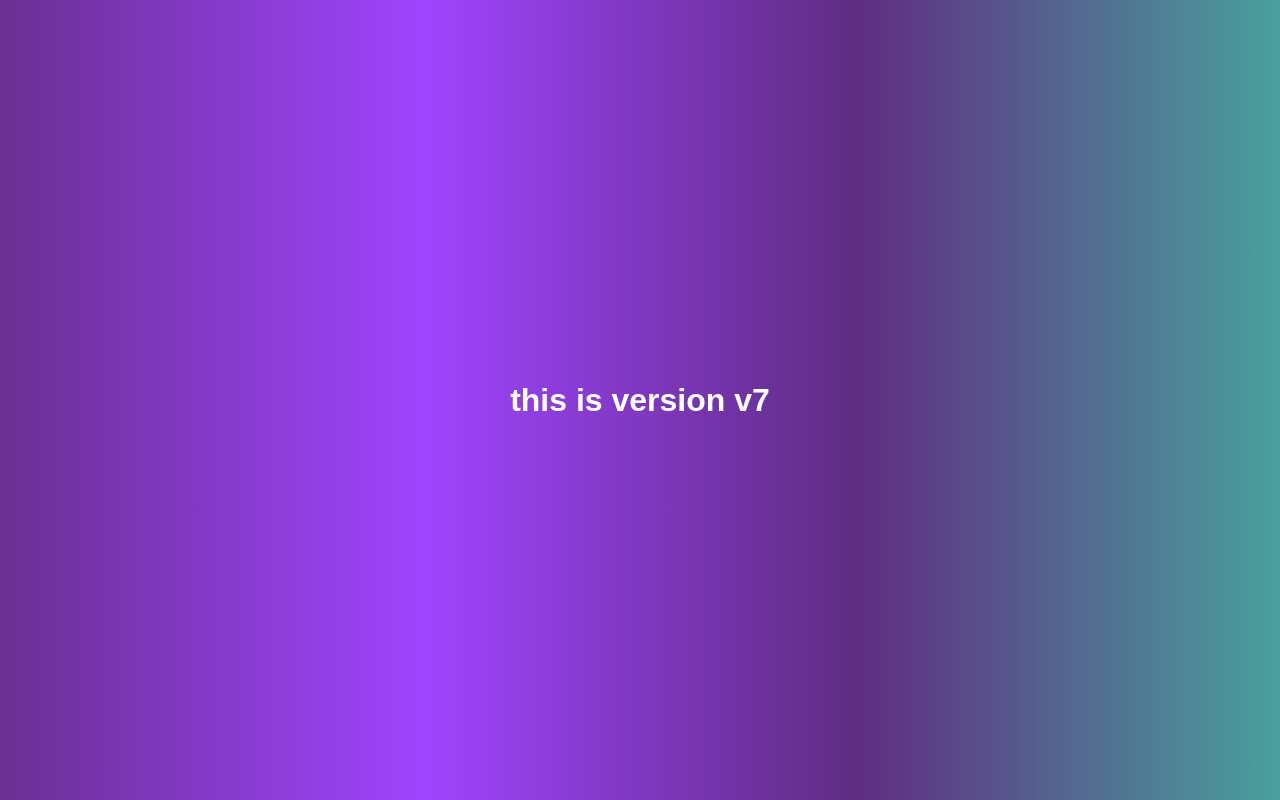
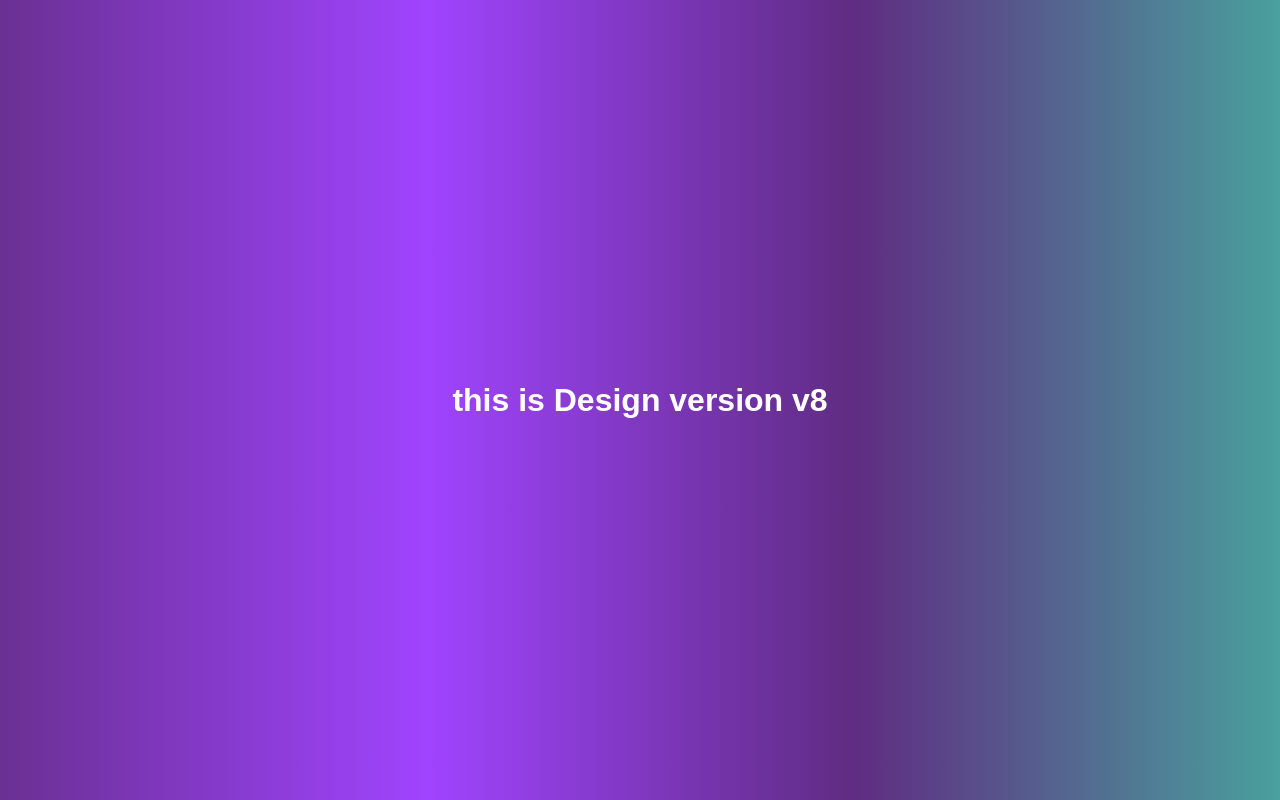
Before and after one commit to deepakuikey007-gif/myrepo, a plain HTML site: page index.html in a window 1280 px wide. Drawn offline with Linux system fonts and the light colour scheme.

Commit message:
changed H1

```diff
--- a/index.html
+++ b/index.html
@@ -7,6 +7,6 @@
     <title>Document</title>
 </head>
 <body>
-    <h1>this is version v7</h1>
+    <h1>this is Design version v8</h1>
 </body>
 </html>
```
